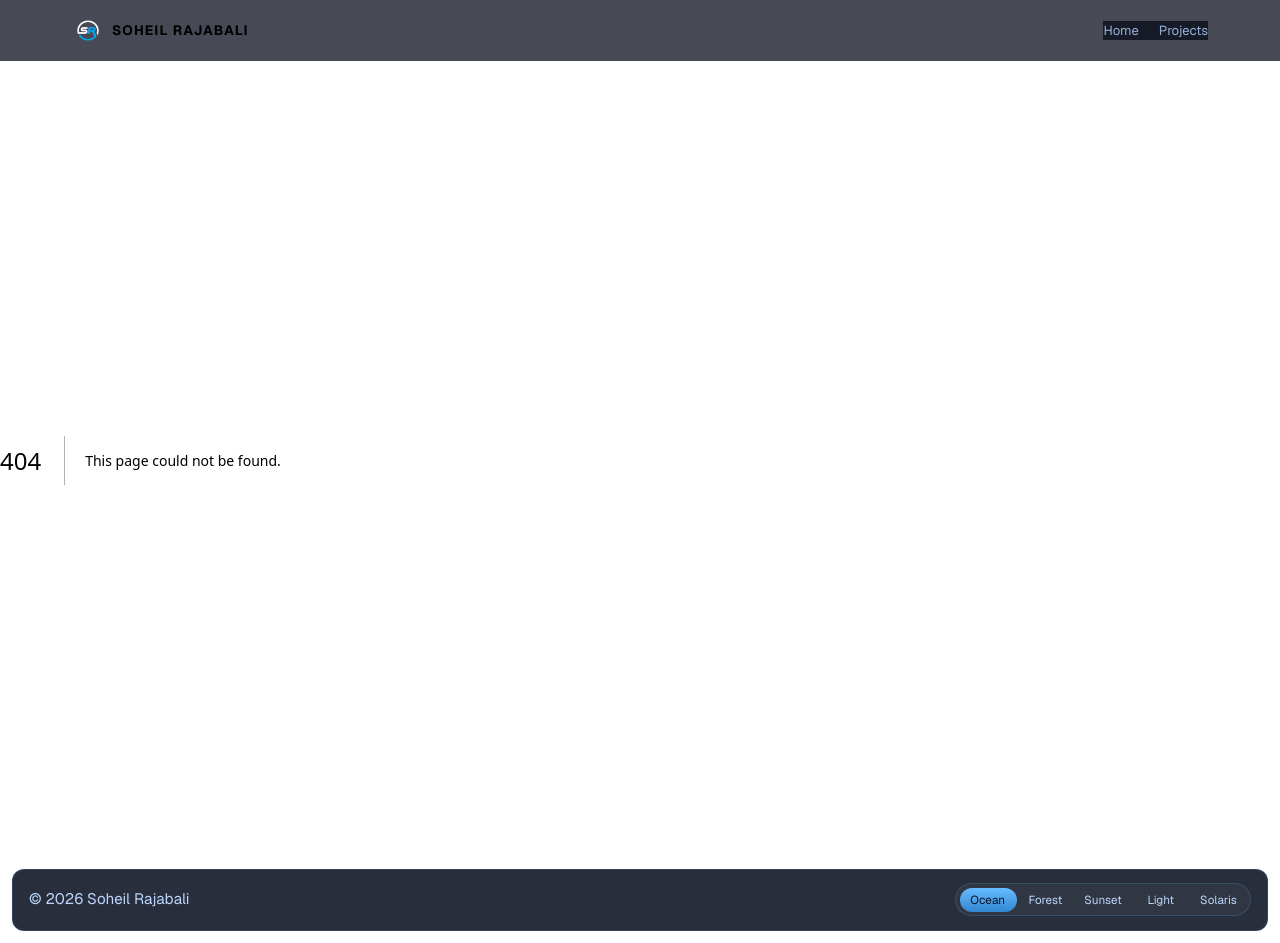
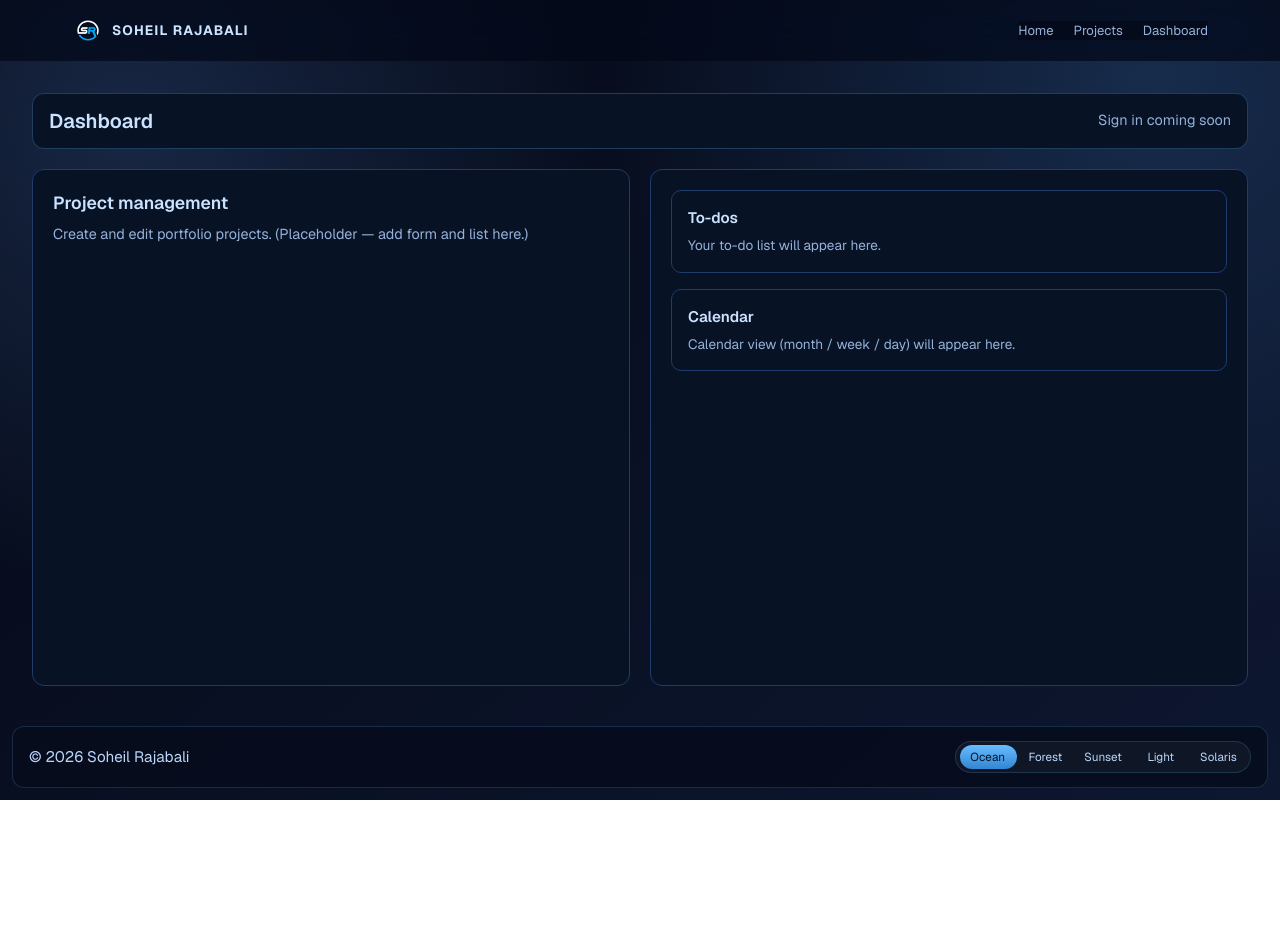
Before and after one commit to Squeakers99/resume-website, a Next.js app in the folder frontend/: page /dashboard in a window 1280 px wide. Before the commit this address had no page. After the commit the page ends 800 px from the top, so only its background shows below. Built offline with nearby package versions, Linux system fonts and the light colour scheme.

Commit message:
Added dashboard UI

```diff
--- a/frontend/src/app/components/navbar/Navbar.tsx
+++ b/frontend/src/app/components/navbar/Navbar.tsx
@@ -4,12 +4,24 @@ import { useEffect, useRef, useState } from "react";
 import Link from "next/link";
 import styles from "./Navbar.module.css";
 
+const DESKTOP_MIN_WIDTH = 901;
+
 export default function Navbar() {
   const [collapsed, setCollapsed] = useState(true);
   const [isClosing, setIsClosing] = useState(false);
+  const [isDesktop, setIsDesktop] = useState(true);
   const closeDurationMs = 460;
   const closeTimerRef = useRef<number | null>(null);
   const isMenuHidden = collapsed && !isClosing;
+  const navIsInert = !isDesktop && isMenuHidden;
+
+  useEffect(() => {
+    const mql = window.matchMedia(`(min-width: ${DESKTOP_MIN_WIDTH}px)`);
+    const handler = () => setIsDesktop(mql.matches);
+    setIsDesktop(mql.matches);
+    mql.addEventListener("change", handler);
+    return () => mql.removeEventListener("change", handler);
+  }, []);
 
   useEffect(() => {
     return () => {
@@ -77,18 +89,23 @@ export default function Navbar() {
           id="primary-navigation"
           className={`${styles.mainNav} ${collapsed ? "" : styles.open} ${isClosing ? styles.closing : ""}`}
           aria-label="Main navigation"
-          aria-hidden={isMenuHidden}
-          inert={isMenuHidden}
+          aria-hidden={navIsInert}
+          inert={navIsInert || undefined}
         >
           <ul className={styles.navList}>
             <li>
-              <Link href="/" onClick={closeMenu} tabIndex={isMenuHidden ? -1 : undefined}>
+              <Link href="/" onClick={closeMenu} tabIndex={navIsInert ? -1 : undefined}>
                 Home
               </Link>
             </li>
             <li>
-              <Link href="/projects" onClick={closeMenu} tabIndex={isMenuHidden ? -1 : undefined}>
+              <Link href="/projects" onClick={closeMenu} tabIndex={navIsInert ? -1 : undefined}>
                 Projects
+              </Link>
+            </li>
+            <li>
+              <Link href="/dashboard" onClick={closeMenu} tabIndex={navIsInert ? -1 : undefined}>
+                Dashboard
               </Link>
             </li>
           </ul>
--- /dev/null
+++ b/frontend/src/app/dashboard/Dashboard.module.css
@@ -0,0 +1,91 @@
+/* Dashboard shell — theme variables from globals.css */
+.wrapper {
+  width: 100%;
+  flex: 1;
+  display: flex;
+  flex-direction: column;
+  padding: clamp(1rem, 3vw, 2rem);
+}
+
+.topBar {
+  display: flex;
+  align-items: center;
+  justify-content: space-between;
+  flex-wrap: wrap;
+  gap: 0.75rem;
+  padding: 0.75rem 1rem;
+  margin-bottom: 1.25rem;
+  border: 1px solid var(--header-line);
+  background: var(--card);
+  border-radius: 12px;
+  color: var(--text-main);
+}
+
+.topBarTitle {
+  font-size: 1.25rem;
+  font-weight: 600;
+}
+
+.topBarNote {
+  font-size: 0.9rem;
+  color: var(--text-muted);
+}
+
+.main {
+  display: grid;
+  grid-template-columns: 1fr 1fr;
+  gap: 1.25rem;
+  flex: 1;
+  min-height: 0;
+}
+
+@media (max-width: 768px) {
+  .main {
+    grid-template-columns: 1fr;
+  }
+}
+
+.panel {
+  border: 1px solid var(--card-edge);
+  background: var(--card);
+  border-radius: 12px;
+  padding: 1.25rem;
+  color: var(--text-main);
+}
+
+.panelTitle {
+  font-size: 1.1rem;
+  font-weight: 600;
+  margin-bottom: 0.5rem;
+  color: var(--text-main);
+}
+
+.panelPlaceholder {
+  font-size: 0.9rem;
+  color: var(--text-muted);
+}
+
+.rightPanel {
+  display: flex;
+  flex-direction: column;
+  gap: 1rem;
+}
+
+.subPanel {
+  border: 1px solid var(--card-edge);
+  background: color-mix(in srgb, var(--card) 98%, var(--bg-1));
+  border-radius: 10px;
+  padding: 1rem;
+  color: var(--text-main);
+}
+
+.subPanelTitle {
+  font-size: 0.95rem;
+  font-weight: 600;
+  margin-bottom: 0.35rem;
+}
+
+.subPanelPlaceholder {
+  font-size: 0.85rem;
+  color: var(--text-muted);
+}
--- /dev/null
+++ b/frontend/src/app/dashboard/page.tsx
@@ -0,0 +1,38 @@
+import styles from "./Dashboard.module.css";
+
+export default function DashboardPage() {
+  return (
+    <main className={styles.wrapper}>
+      <div className={styles.topBar}>
+        <h1 className={styles.topBarTitle}>Dashboard</h1>
+        <span className={styles.topBarNote}>Sign in coming soon</span>
+      </div>
+
+      <div className={styles.main}>
+        <section className={styles.panel} aria-label="Project management">
+          <h2 className={styles.panelTitle}>Project management</h2>
+          <p className={styles.panelPlaceholder}>
+            Create and edit portfolio projects. (Placeholder — add form and list here.)
+          </p>
+        </section>
+
+        <section className={styles.panel} aria-label="To-dos and calendar">
+          <div className={styles.rightPanel}>
+            <div className={styles.subPanel}>
+              <h3 className={styles.subPanelTitle}>To-dos</h3>
+              <p className={styles.subPanelPlaceholder}>
+                Your to-do list will appear here.
+              </p>
+            </div>
+            <div className={styles.subPanel}>
+              <h3 className={styles.subPanelTitle}>Calendar</h3>
+              <p className={styles.subPanelPlaceholder}>
+                Calendar view (month / week / day) will appear here.
+              </p>
+            </div>
+          </div>
+        </section>
+      </div>
+    </main>
+  );
+}
```
Also changed, not shown: 2 other files (tests, documents, lock files or other folders).
